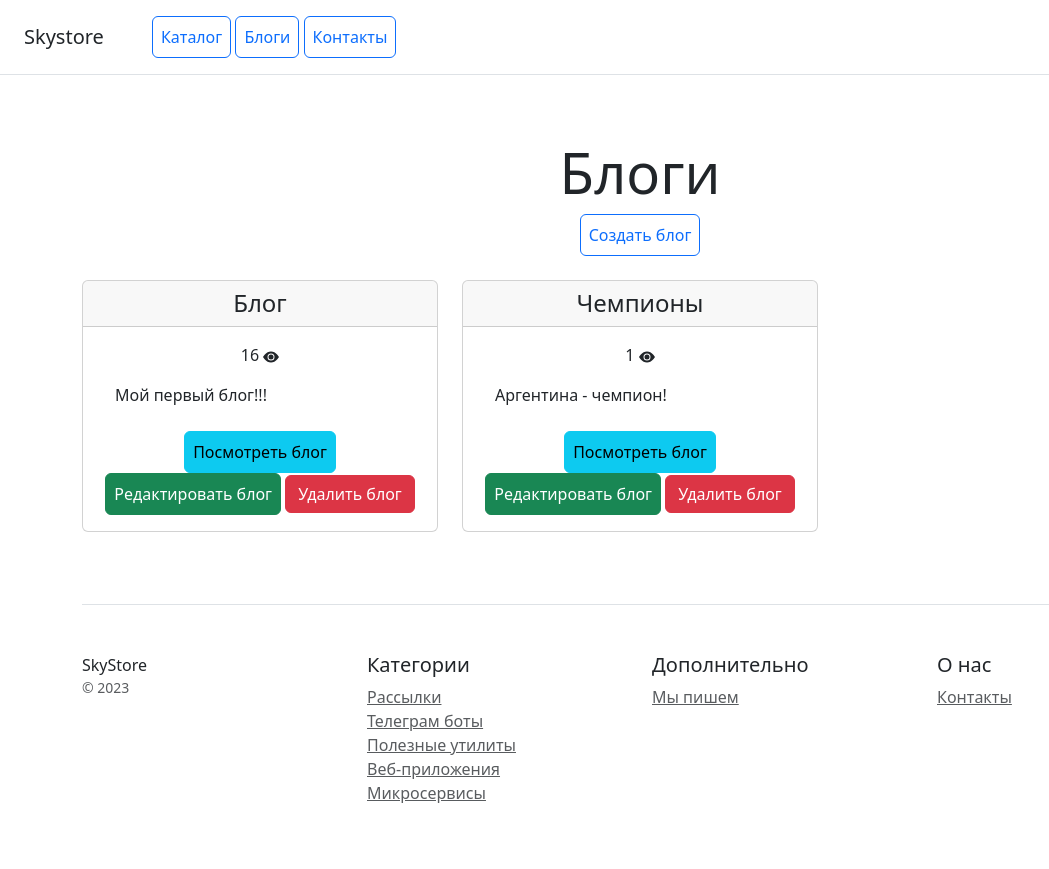
After one commit to Lisnevskiy/StoreDjango, a Django app: template templates/catalog/blog_list.html in a window 1280 px wide. The commit adds this page. Shown: the whole page, without its empty margins (0-1049 px from the left). Run offline with Django 4.2, Linux system fonts and the light colour scheme; data comes from the database, SQL or seed files in the repository; tables that the repository leaves empty hold one stand-in row (values such as "Sample post"); the template is opened without the code that fills it: values that come from a table or form of the project are taken from there, most other values are stand-ins (such as "Sample title", 1, 10 or a date in 2020).

Commit message:
Added blog templates

```diff
--- /dev/null
+++ b/templates/catalog/blog_list.html
@@ -0,0 +1,40 @@
+{% extends 'catalog/base.html' %}
+
+{% load catalog_tags %}
+{% block content %}
+<div class="pricing-header px-3 py-3 pt-md-5 pb-md-4 mx-auto text-center">
+    <h1 class="display-4">Блоги</h1>
+    <a class="p-2 btn btn-outline-primary" href="/blogs/create">Создать блог</a>
+</div>
+
+<div class="container">
+    <div class="row text-center">
+        {% for object in object_list %}
+            <div class="col-4">
+                <div class="card mb-4 box-shadow">
+                    <div class="card-header">
+                        <h4 class="my-0 font-weight-normal">{{ object }}</h4>
+                    </div>
+                    <div class="card-body">
+                        <p>
+                            {{ object.views_count }}
+                            <svg xmlns="http://www.w3.org/2000/svg" width="16" height="16" fill="currentColor"
+                                 class="bi bi-eye-fill" viewBox="0 0 16 16">
+                                <path d="M10.5 8a2.5 2.5 0 1 1-5 0 2.5 2.5 0 0 1 5 0z"></path>
+                                <path d="M0 8s3-5.5 8-5.5S16 8 16 8s-3 5.5-8 5.5S0 8 0 8zm8 3.5a3.5 3.5 0 1 0 0-7 3.5 3.5 0 0 0 0 7z"></path>
+                            </svg>
+                        </p>
+                        <ul class="list-unstyled mt-3 mb-4 text-start m-3">
+                            <li>{{ object.content|truncatechars:100 }}</li>
+                        </ul>
+                        <a href="/blogs/{{ object.pk }}" class="p-2 btn btn-info" >Посмотреть блог</a>
+                        <a href="{% url 'catalog:blog_update' object.pk %}" class="p-2 btn btn-success">Редактировать блог</a>
+                        <a href="{% url 'catalog:blog_delete' object.pk %}" class="btn btn-danger">Удалить блог</a>
+                    </div>
+                </div>
+            </div>
+        {% endfor %}
+    </div>
+    {% include 'catalog/includes/inc_footer.html' %}
+</div>
+{% endblock %}
--- a/templates/catalog/includes/inc_main_menu.html
+++ b/templates/catalog/includes/inc_main_menu.html
@@ -2,6 +2,7 @@
     <h5 class="my-0 mr-md-auto font-weight-normal">Skystore</h5>
     <nav class="ms-5">
         <a class="p-2 btn btn-outline-primary" href="/">Каталог</a>
+        <a class="p-2 btn btn-outline-primary" href="/blogs/">Блоги</a>
         <a class="p-2 btn btn-outline-primary" href="/contacts/">Контакты</a>
     </nav>
 </div>
```
Also changed, not shown: templates/catalog/blog_confirm_delete.html (added, +17 -0 lines), templates/catalog/blog_detail.html (added, +27 -0 lines), templates/catalog/blog_form.html (added, +20 -0 lines).
